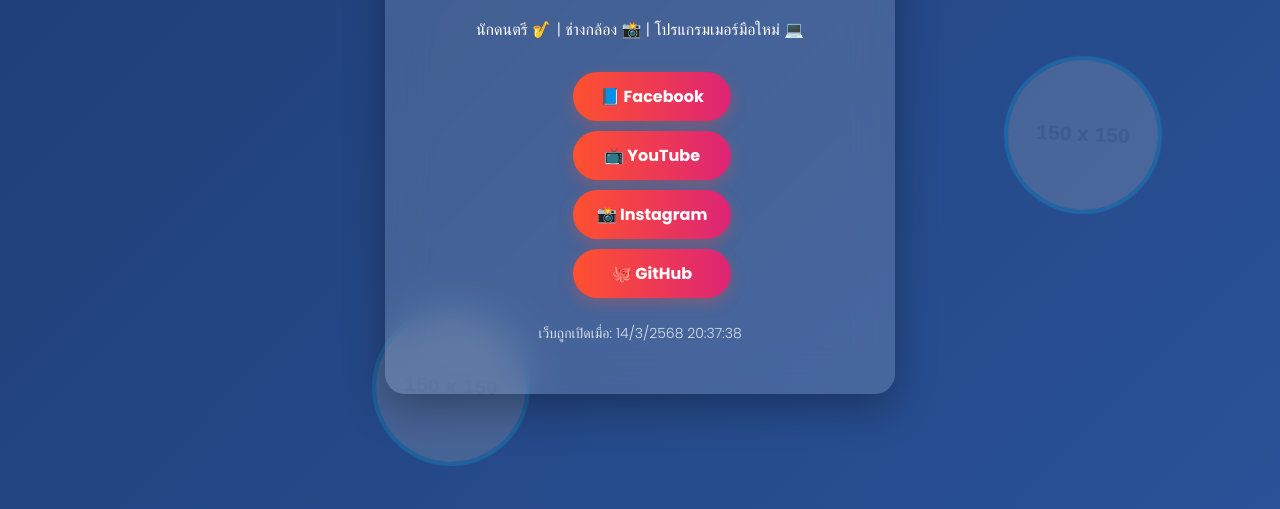
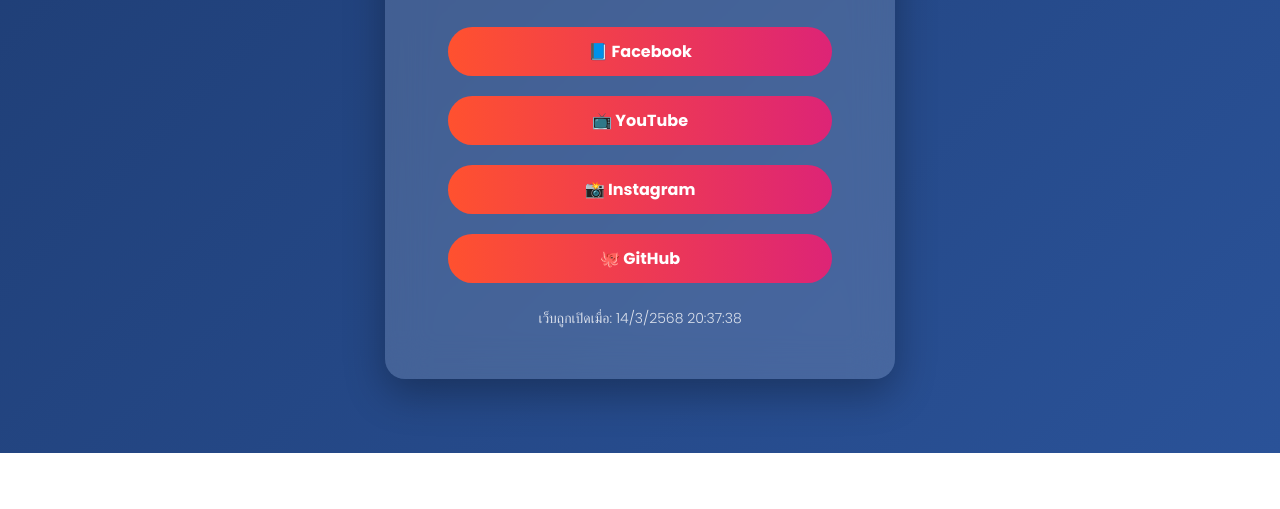
Before and after one commit to smart23366/smart, a plain HTML site: page index.html in a window 1280 px wide. Shown: the part 347-856 px from the top of the page. After the commit the page ends 800 px from the top, so only its background shows below. Drawn offline with Linux system fonts and the light colour scheme; placeholder pictures from the web are drawn by us.

Commit message:
index.html

```diff
--- a/index.html
+++ b/index.html
@@ -3,77 +3,61 @@
 <head>
     <meta charset="UTF-8">
     <meta name="viewport" content="width=device-width, initial-scale=1.0">
-    <title>Portfolio - สมาร์ท</title>
+    <title>Portfolio - สมาร์ท (พรภวิษย์ เลากาวงศ์)</title>
     <link href="https://fonts.googleapis.com/css2?family=Poppins:wght@300;400;700&display=swap" rel="stylesheet">
     <style>
         body {
             font-family: 'Poppins', sans-serif;
-            text-align: center;
+            margin: 0;
+            padding: 0;
             background: linear-gradient(135deg, #1e3c72, #2a5298);
-            padding: 20px;
             color: white;
             display: flex;
             justify-content: center;
             align-items: center;
             height: 100vh;
-            overflow: hidden;
-            position: relative;
         }
-        .background-icons {
-            position: absolute;
-            width: 100%;
-            height: 100%;
-            top: 0;
-            left: 0;
-            overflow: hidden;
-            z-index: 1;
-        }
-        .background-icons img {
-            position: absolute;
-            width: 150px;
-            opacity: 0.2;
-            animation: float 8s infinite alternate ease-in-out;
-        }
-        @keyframes float {
-            0% { transform: translate(0px, 0px) rotate(0deg); }
-            25% { transform: translate(50px, -50px) rotate(10deg); }
-            50% { transform: translate(-70px, 30px) rotate(-15deg); }
-            75% { transform: translate(40px, -80px) rotate(20deg); }
-            100% { transform: translate(-50px, 60px) rotate(0deg); }
-        }
+
         .container {
-            display: flex;
-            flex-direction: column;
-            align-items: center;
+            text-align: center;
             background: rgba(255, 255, 255, 0.15);
+            border-radius: 20px;
             padding: 30px;
-            border-radius: 20px;
             box-shadow: 0 15px 40px rgba(0, 0, 0, 0.3);
             backdrop-filter: blur(20px);
             max-width: 450px;
             width: 90%;
-            z-index: 10;
-            position: relative;
+            z-index: 1;
         }
+
         img {
             width: 120px;
             border-radius: 50%;
             margin-bottom: 15px;
             border: 4px solid #00c6ff;
         }
+
         h1 {
             margin: 10px 0;
             font-size: 26px;
             font-weight: 700;
         }
+
         p {
             font-size: 16px;
+            font-weight: 300;
             margin-bottom: 20px;
-            font-weight: 300;
         }
-        .links a {
+
+        .social-links {
+            display: flex;
+            flex-direction: column;
+            align-items: center;
+        }
+
+        .social-links a {
             display: block;
-            width: 100%;
+            width: 80%;
             margin: 10px 0;
             padding: 12px;
             background: linear-gradient(to right, #ff512f, #dd2476);
@@ -82,19 +66,37 @@
             border-radius: 30px;
             font-weight: bold;
             transition: all 0.4s;
-            box-shadow: 0 5px 15px rgba(255, 81, 47, 0.3);
         }
-        .links a:hover {
+
+        .social-links a:hover {
             transform: scale(1.08);
             background: linear-gradient(to right, #dd2476, #ff512f);
             box-shadow: 0 10px 20px rgba(255, 81, 47, 0.5);
         }
+
         .time {
             margin-top: 15px;
             font-size: 14px;
             opacity: 0.8;
         }
     </style>
+</head>
+<body>
+    <div class="container">
+        <img src="https://via.placeholder.com/120" alt="Profile Picture">
+        <h1>สมาร์ท (พรภวิษย์ เลากาวงศ์)</h1>
+        <p>นักดนตรี 🎷 | ช่างกล้อง 📸 | โปรแกรมเมอร์มือใหม่ 💻</p>
+
+        <div class="social-links">
+            <a href="https://www.facebook.com/" target="_blank">📘 Facebook</a>
+            <a href="https://www.youtube.com/" target="_blank">📺 YouTube</a>
+            <a href="https://www.instagram.com/" target="_blank">📸 Instagram</a>
+            <a href="https://github.com/" target="_blank">🐙 GitHub</a>
+        </div>
+
+        <p class="time" id="time"></p>
+    </div>
+
     <script>
         function updateTime() {
             const now = new Date();
@@ -102,24 +104,5 @@
         }
         window.onload = updateTime;
     </script>
-</head>
-<body>
-    <div class="background-icons">
-        <img src="https://via.placeholder.com/150" style="top: 10%; left: 10%;" alt="Camera">
-        <img src="https://via.placeholder.com/150" style="top: 50%; left: 80%;" alt="Drone">
-        <img src="https://via.placeholder.com/150" style="top: 80%; left: 30%;" alt="Saxophone">
-    </div>
-    <div class="container">
-        <img src="https://via.placeholder.com/120" alt="Profile Picture">
-        <h1>สมาร์ท (พรภวิษย์ เลากาวงศ์)</h1>
-        <p>นักดนตรี 🎷 | ช่างกล้อง 📸 | โปรแกรมเมอร์มือใหม่ 💻</p>
-        <div class="links">
-            <a href="#">📘 Facebook</a>
-            <a href="#">📺 YouTube</a>
-            <a href="#">📸 Instagram</a>
-            <a href="#">🐙 GitHub</a>
-        </div>
-        <p class="time" id="time"></p>
-    </div>
 </body>
 </html>
```
